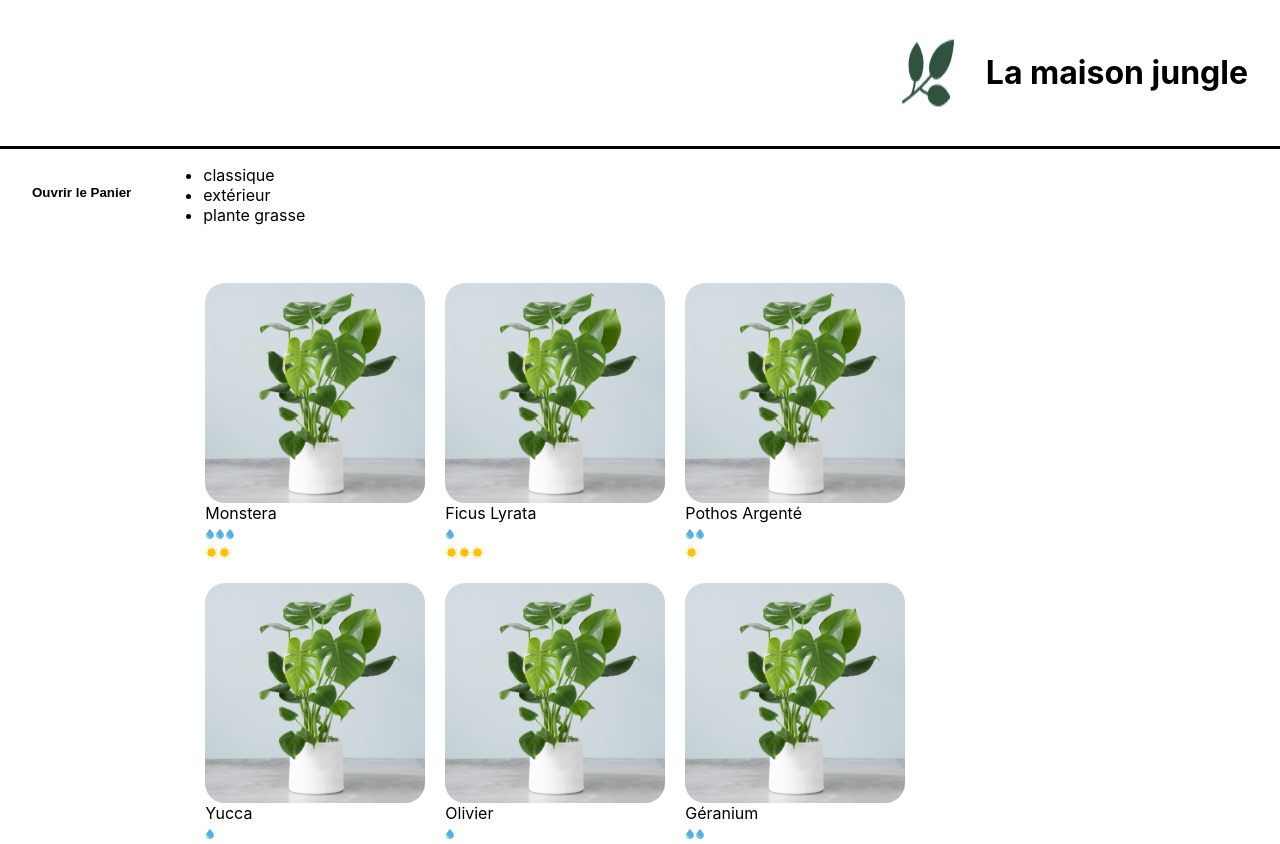
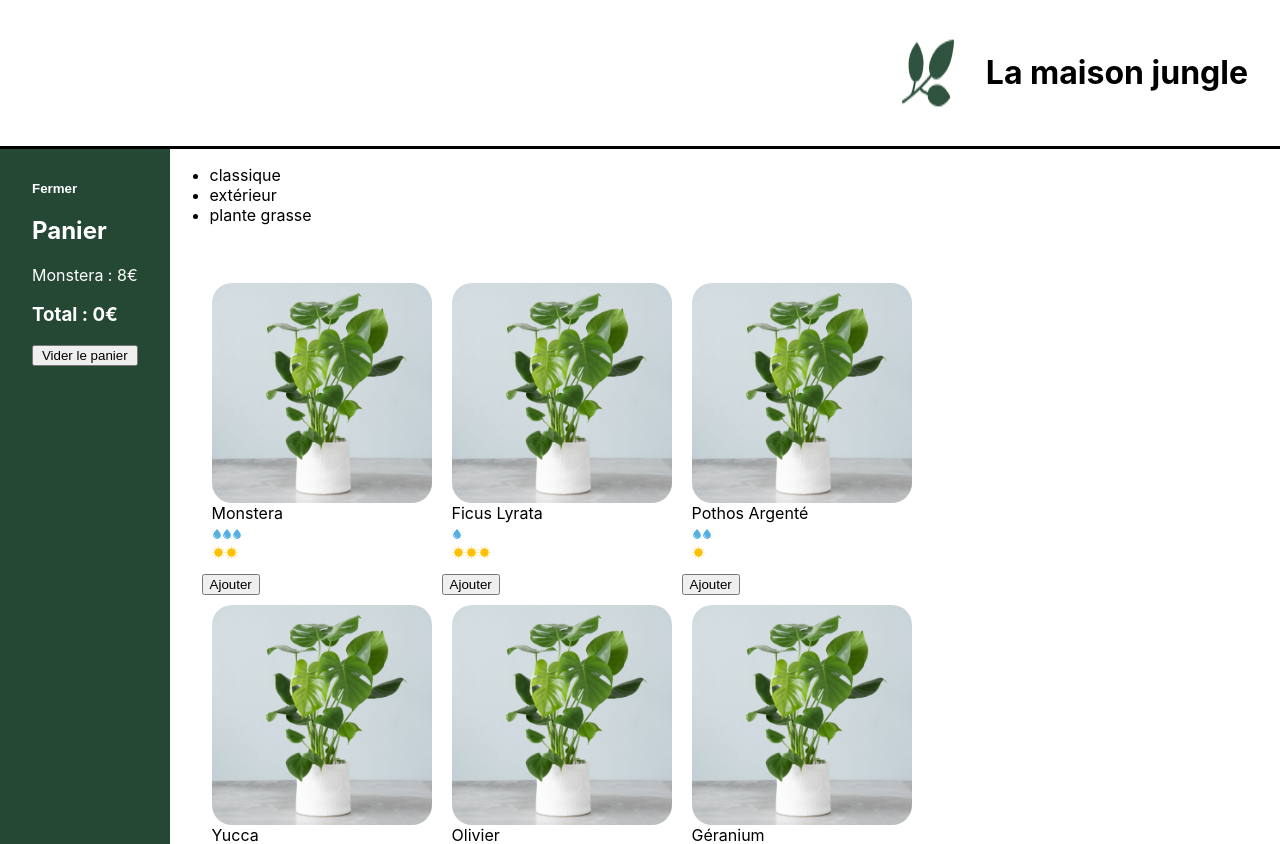
Before and after one commit to OpenClassrooms-Student-Center/7008001-Debutez-avec-React, a React (Create React App) app: page / in a window 1280 px wide. Shown: the top 844 px of the page. Built offline with nearby package versions, Linux system fonts and the light colour scheme.

Commit message:
P3C1 exercice before screencast

```diff
--- a/src/components/App.js
+++ b/src/components/App.js
@@ -1,3 +1,4 @@
+import { useState } from 'react'
 import Banner from './Banner'
 import logo from '../assets/logo.png'
 import Cart from './Cart'
@@ -7,6 +8,7 @@
 import '../styles/App.css'
 
 function App() {
+	const [cart, updateCart] = useState(0)
 	return (
 		<div>
 			<Banner>
@@ -15,8 +17,8 @@
 			</Banner>
 			{/* <QuestionForm /> */}
 			<div className='lmj-layout'>
-				<Cart />
-				<ShoppingList />
+				<Cart cart={cart} updateCart={updateCart} />
+				<ShoppingList cart={cart} updateCart={updateCart} />
 			</div>
 		</div>
 	)
--- a/src/components/Cart.js
+++ b/src/components/Cart.js
@@ -1,10 +1,10 @@
 import { useState } from 'react'
 import '../styles/Cart.css'
 
-function Cart() {
+function Cart({ cart, updateCart }) {
 	const monsteraPrice = 8
-	const [cart, updateCart] = useState(0)
-	const [isOpen, setIsOpen] = useState(false)
+
+	const [isOpen, setIsOpen] = useState(true)
 
 	return isOpen ? (
 		<div className='lmj-cart'>
@@ -15,16 +15,9 @@
 				Fermer
 			</button>
 			<h2>Panier</h2>
-			<div>
-				Monstera : {monsteraPrice}€
-				<button
-					className='lmj-cart-add-button'
-					onClick={() => updateCart(cart + 1)}
-				>
-					Ajouter
-				</button>
-			</div>
+			<div>Monstera : {monsteraPrice}€</div>
 			<h3>Total : {monsteraPrice * cart}€</h3>
+			<button onClick={() => updateCart(0)}>Vider le panier</button>
 		</div>
 	) : (
 		<div className='lmj-cart-closed'>
--- a/src/components/ShoppingList.js
+++ b/src/components/ShoppingList.js
@@ -2,7 +2,7 @@
 import PlantItem from './PlantItem'
 import '../styles/ShoppingList.css'
 
-function ShoppingList() {
+function ShoppingList({ cart, updateCart }) {
 	const categories = plantList.reduce(
 		(acc, elem) =>
 			acc.includes(elem.category) ? acc : acc.concat(elem.category),
@@ -18,13 +18,10 @@
 			</ul>
 			<ul className='lmj-plant-list'>
 				{plantList.map(({ id, cover, name, water, light }) => (
-					<PlantItem
-						key={id}
-						cover={cover}
-						name={name}
-						water={water}
-						light={light}
-					/>
+					<div key={id}>
+						<PlantItem cover={cover} name={name} water={water} light={light} />
+						<button onClick={() => updateCart(cart + 1)}>Ajouter</button>
+					</div>
 				))}
 			</ul>
 		</div>
```
Also changed, not shown: 1 other file (tests, documents, lock files or other folders).
